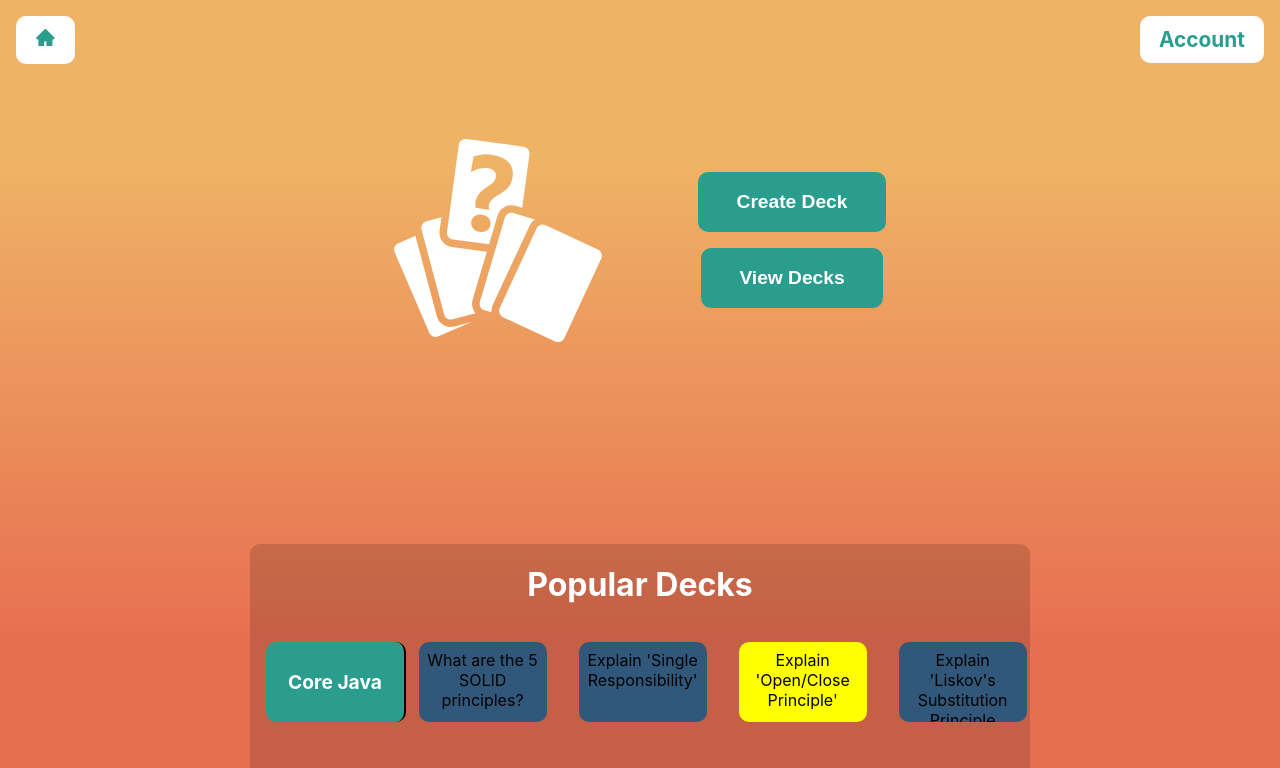
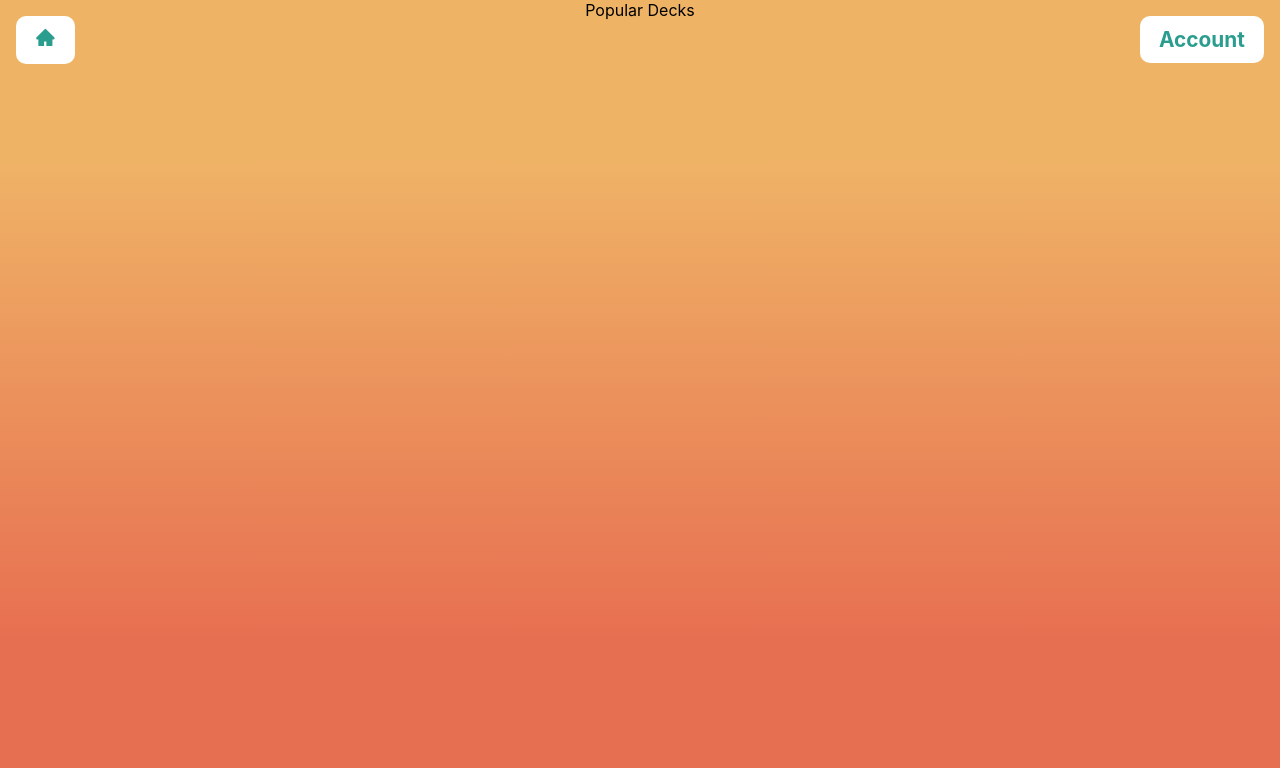
Before and after one commit to michael-mcmasters/Notecards, a React (Create React App) app: page /popular-decks in a window 1280 px wide. Shown: the top 768 px of the page. Built offline with nearby package versions, Linux system fonts and the light colour scheme.

Commit message:
Add routing to PopularDecks page

```diff
--- a/src/App.js
+++ b/src/App.js
@@ -8,6 +8,7 @@ import { ColorThemeProvider } from "./components/custom_hooks/ColorThemeContext"
 import Navbar from "./components/reusable/navbar/Navbar";
 import Account from "./components/pages/account/Account";
 import CreateDeck from "./components/pages/create_deck/CreateDeck";
+import PopularDecks from "./components/pages/popular_decks/PopularDecks";
 import HomePage from "./components/pages/homepage/HomePage";
 import CardContainers from "./components/pages/cards/CardContainers"
 
@@ -26,6 +27,9 @@ function App() {
             </Route>
             <Route path="/create-deck">
               <CreateDeck />
+            </Route>
+            <Route path="/popular-decks">
+              <PopularDecks />
             </Route>
             <Route path="/cards">
               <CardContainers></CardContainers>
--- a/src/components/pages/homepage/HomePage.js
+++ b/src/components/pages/homepage/HomePage.js
@@ -19,7 +19,7 @@ const HomePage = () => {
           <Link to="/create-deck">
             <Button theme={theme}>Create Deck</Button>
           </Link>
-          <Link to="/cards">
+          <Link to="/popular-decks">
             <Button theme={theme}>View Decks</Button>
           </Link>
         </ButtonContainer>
--- /dev/null
+++ b/src/components/pages/popular_decks/PopularDecks.js
@@ -0,0 +1,11 @@
+import React from 'react';
+
+const PopularDecks = () => {
+  return (
+    <div>
+      Popular Decks
+    </div>
+  );
+};
+
+export default PopularDecks;
```
